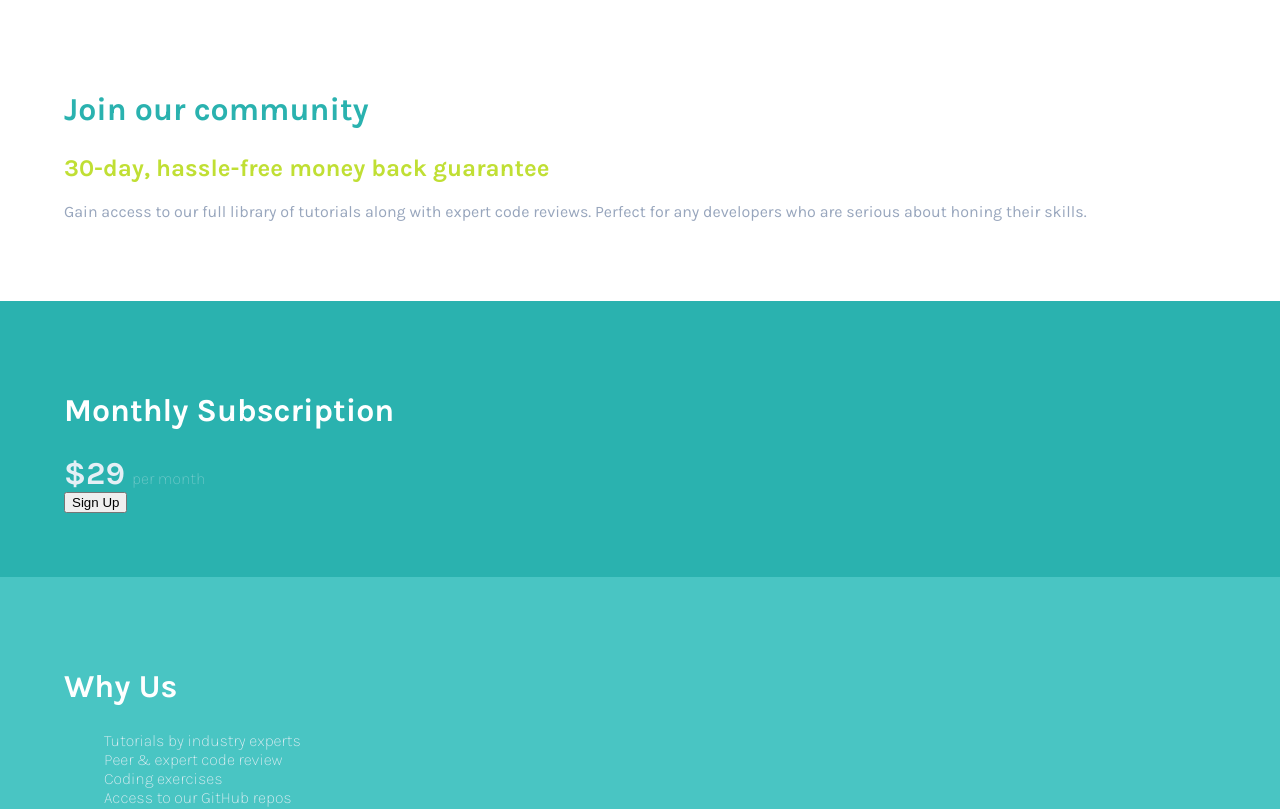
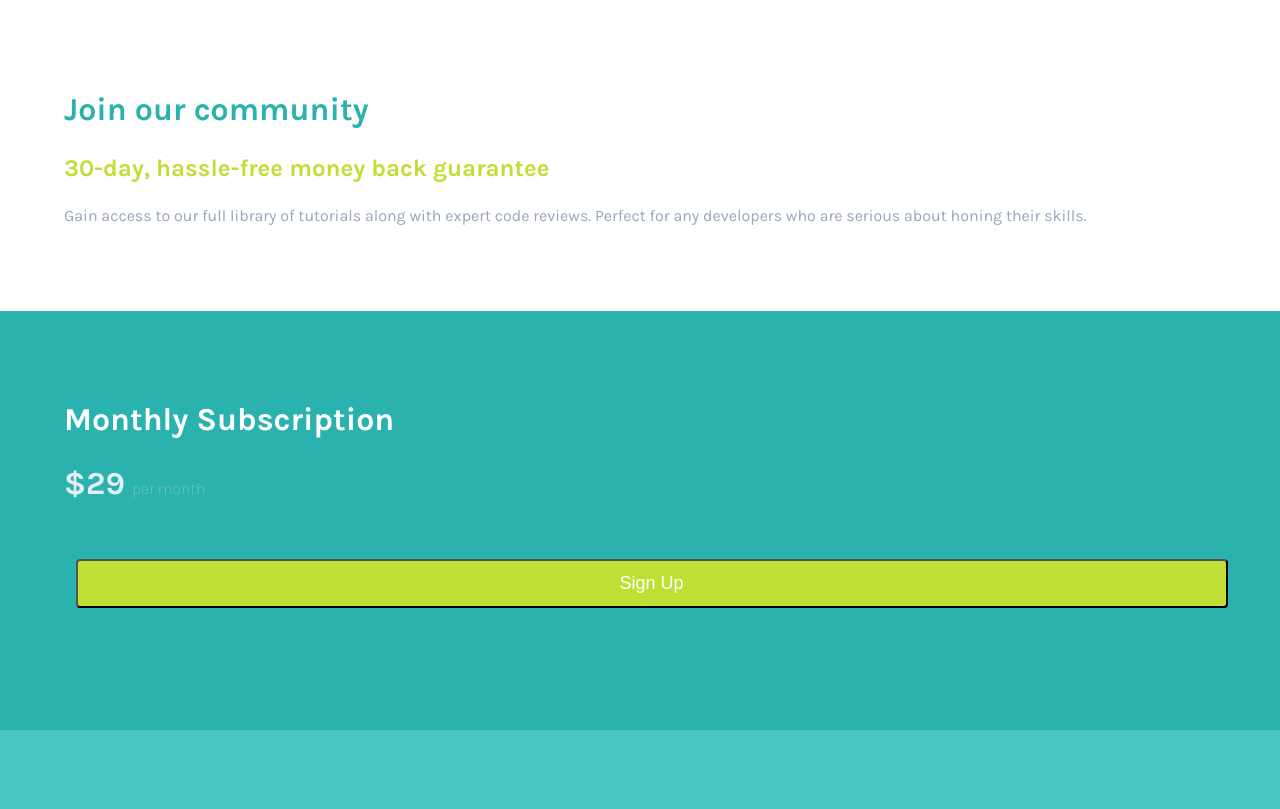
Before and after one commit to ackuser/ng-single-price-grid-component, an Angular app: page / in a window 1280 px wide. Shown: the top 809 px of the page. Built offline with nearby package versions, Linux system fonts and the light colour scheme.

Commit message:
Start bem, part 2

```diff
--- a/src/app/app.component.html
+++ b/src/app/app.component.html
@@ -1,4 +1 @@
 <single-price-grid></single-price-grid>
-<p>
-  Start editing to see some magic happen :)
-</p>
--- a/src/app/app.component.scss
+++ b/src/app/app.component.scss
@@ -0,0 +1,3 @@
+single-price-grid {
+  width: 90%;
+}
--- a/src/app/single-price-grid/single-price-grid.component.html
+++ b/src/app/single-price-grid/single-price-grid.component.html
@@ -1,9 +1,9 @@
-<!-- scss :host == .card <div class="card">  spg == Single Price Grid -->
+<!-- scss :host == .card <div class="card"> Single Price Grid Card -->
 <section class="card__header">
 
-	<h1 class="card__title">Join our community</h1>
+	<h1 class="card__title card__title--light">Join our community</h1>
 	<h2 class="card__subtitle">30-day, hassle-free money back guarantee</h2>
-	<div class="card__text card__text--light">
+	<div class="card__text card__text--light card__title--spacer-bt-lines">
 		<p>Gain access to our full library of tutorials along with expert code reviews. Perfect for any developers who
 			are serious about honing their skills.</p>
 	</div>
@@ -15,7 +15,7 @@
 		<span class="card__text--price-amount">$29</span>
 		<span class="card__text--price-desc">&nbsp; per month</span>
 	</div>
-	<button class="button">Sign Up</button>
+	<button class="button button--primary">Sign Up</button>
 </section>
 
 <section class="card__footer">
--- a/src/app/single-price-grid/single-price-grid.component.scss
+++ b/src/app/single-price-grid/single-price-grid.component.scss
@@ -10,11 +10,15 @@
       font-size: xx-large;
 
       &--light {
-        color: $brigth_yellow;
+        color: $cyan;
       }
 
       &--dark {
         color: white;
+      }
+
+      &--spacer-bt-lines {
+        line-height: 1.8;
       }
     }
 
@@ -51,8 +55,11 @@
       list-style-type: none;
       color: $light_gray;
       font-weight: 200;
+
+      &__item {
+        margin: 2%
+      }
     }
-
 
     &__header {
       background: white;
@@ -71,68 +78,3 @@
 
   }
 }
-
-
-header {
-
-
-  h1 {
-    color: $cyan;
-  }
-
-  h2 {
-    color: $brigth_yellow;
-  }
-
-p {
-    color: $brigth_yellow;
-  }
-
-  span {
-    color: $brigth_yellow;
-  }
-
-}
-
-
-section {
-
-
-  h1 {
-    color: $cyan;
-  }
-
-  h2 {
-    color: $brigth_yellow;
-  }
-
-p {
-    color: $brigth_yellow;
-  }
-
-  span {
-    color: $brigth_yellow;
-  }
-
-}
-
-footer {
-  background: white;
-
-  h1 {
-    color: $cyan;
-  }
-
-  h2 {
-    color: $brigth_yellow;
-  }
-
-p {
-    color: $brigth_yellow;
-  }
-
-  span {
-    color: $brigth_yellow;
-  }
-
-}
--- a/src/styles.scss
+++ b/src/styles.scss
@@ -1,5 +1,7 @@
 /* Add application styles & imports to this file! */
 @import url("https://fonts.googleapis.com/css?family=Karla:200,400,700&display=swap");
+
+@import './assets/styles/colors';
 
 html {
   box-sizing: border-box;
@@ -25,3 +27,22 @@ body {
 @media (min-width: 850px) {
 
 }
+
+.button {
+  width: 100%;
+  //margin: 5%;
+  margin: 5% 1%;
+  padding: 12px;
+  border-radius: 4px;
+  cursor: pointer;
+  font-size: large;
+
+  &--primary {
+    background: $brigth_yellow;
+    color:white;
+  }
+
+  &:hover {
+    box-shadow: 0 5px 15px rgba(0, 0, 0, 0.8);
+  }
+}
```
